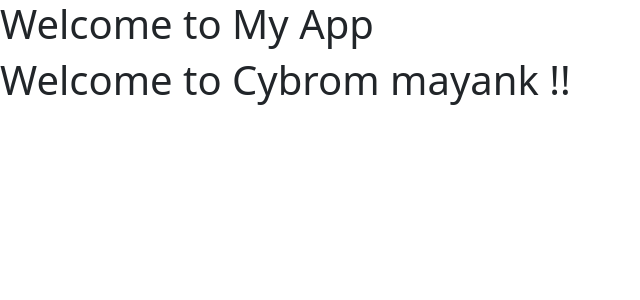
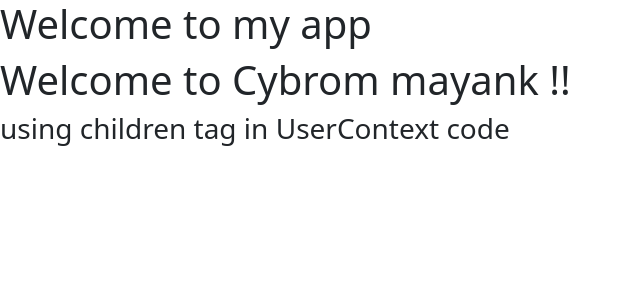
Before and after one commit to MayankPandey2611/React.js, a React (Vite) app: page / in a window 1280 px wide. Shown: the top 300 px of the page, without its empty margins (0-640 px from the left). Built offline with nearby package versions, Linux system fonts and the light colour scheme.

Commit message:
accessing global methods using children attribute

```diff
--- a/src/App.jsx
+++ b/src/App.jsx
@@ -61,9 +61,10 @@
 
 // import { useState, createContext } from "react";
 // import Comp1 from "./Components1/Comp1";
+// const usercontext = createContext();
+
+
 import Cybrom from "./Cybrom";
-
-// const usercontext = createContext();
 
 const App = ()=>{
 
@@ -71,12 +72,13 @@ const App = ()=>{
 
   return(
     <>
-     {/* GLOBAL ACCESS */}
-
-<h1>Welcome to My App</h1>
-<Cybrom/>
 
 
+<h1>Welcome to my app</h1>
+<Cybrom />
+
+
+     {/* GLOBAL ACCESS */}
 {/* <Cybrom>
 
   <h3>using children tag !!</h3>
--- a/src/Cybrom.jsx
+++ b/src/Cybrom.jsx
@@ -1,14 +1,14 @@
 import { useContext } from "react";
 // import Bhopal from "./Bhopal";
-import { mycontext } from "./UserContext";
+import { Mycontext } from "./UserContext";
 
 
-const Cybrom = ()=>{
-    const {name} = useContext(mycontext);
+const Cybrom = ({children})=>{
+    const {name} = useContext(Mycontext);
     return(
         <>
             <h1>Welcome to Cybrom {name}</h1>
-            {/* {children} */}
+            {children}
             {/* <Bhopal /> */}
         </>
     )
--- a/src/UserContext.jsx
+++ b/src/UserContext.jsx
@@ -1,16 +1,17 @@
 import { useState , createContext } from "react";
 
-let mycontext = createContext();
+let Mycontext = createContext();
 const UserContext  = ({children})=>{
 const [name,setname] = useState("mayank !!");
     return(
         <>
-<mycontext.Provider value={{name}}>
+<Mycontext.Provider value={{name}}>
     {children}
-</mycontext.Provider>
+    <h3>using children tag in UserContext code</h3>
+</Mycontext.Provider>
         </>
     )
 }
 
 export default UserContext;
-export  {mycontext};
+export  {Mycontext};
--- a/src/main.jsx
+++ b/src/main.jsx
@@ -2,12 +2,14 @@ import { createRoot } from 'react-dom/client'
 import App from './App.jsx'
 import './css/c1.css'
 import 'bootstrap/dist/css/bootstrap.min.css';
-import UserContext from './UserContext.jsx';
+import Usercontext from './UserContext.jsx';
+
 
 createRoot(document.getElementById('root')).render(
-    <UserContext>
+  <Usercontext>
     <App />
+  </Usercontext>
 
-    </UserContext>
+
 
 )
```
Also changed, not shown: src/Bhopal.jsx (+13 -13 lines).
